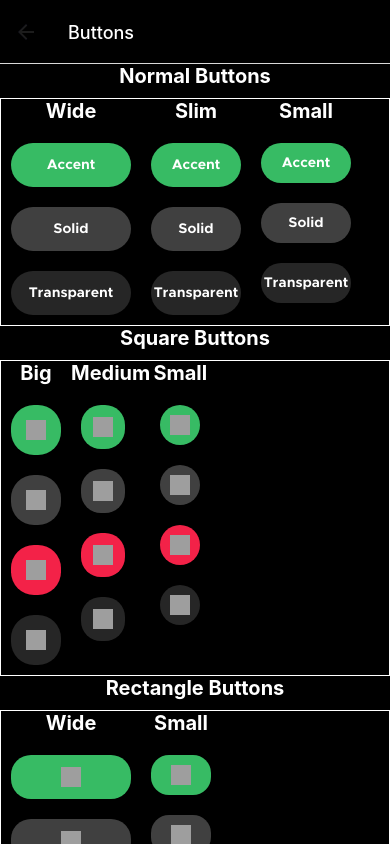
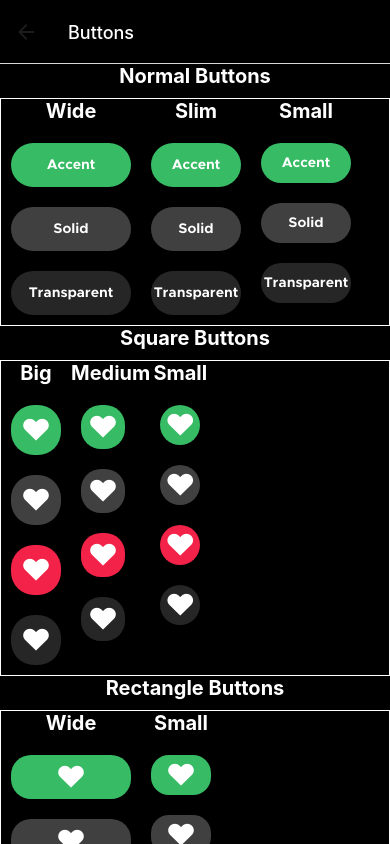
Before and after one commit to Costa-Alexandre/ambient-FE, a React Native app: screen /Buttons in a window 390 px wide. Built offline with nearby package versions, Linux system fonts and the light colour scheme; grey boxes are pictures that could not be loaded.

Commit message:
fixing icons in buttons (instead of image)

```diff
--- a/components/buttons/ButtonRect.js
+++ b/components/buttons/ButtonRect.js
@@ -1,7 +1,8 @@
 import React from 'react';
-import { StyleSheet, Image, View, TouchableOpacity } from 'react-native';
+import { StyleSheet, View, TouchableOpacity } from 'react-native';
 import { useState } from 'react';
 import { globalStyles } from '../../styles/global';
+import CustomIcon from '../icons/CustomIcons';
 
 export default function ButtonRect(props) {
 
@@ -20,7 +21,7 @@ export default function ButtonRect(props) {
         style={[styles.button, globalStyles[props.type], globalStyles[props.size]]}
         onPress={() => onPress(like)}
       >
-        <Image source={require('../../assets/icons/liked-false-icon.png')} style={styles.image} />
+        <CustomIcon name={props.name} size={32} color='#fff' />
       </TouchableOpacity>
     </View>
   );
--- a/components/buttons/ButtonSquare.js
+++ b/components/buttons/ButtonSquare.js
@@ -1,7 +1,8 @@
 import React from 'react';
-import { StyleSheet, Image, View, TouchableOpacity } from 'react-native';
+import { StyleSheet, View, TouchableOpacity } from 'react-native';
 import { useState } from 'react';
 import { globalStyles } from '../../styles/global';
+import CustomIcon from '../icons/CustomIcons';
 
 export default function ButtonSquare(props) {
 
@@ -20,7 +21,7 @@ export default function ButtonSquare(props) {
         style={[styles.button, globalStyles[props.type], globalStyles[props.size]]}
         onPress={() => onPress(like)}
       >
-        <Image source={require('../../assets/icons/liked-false-icon.png')} style={styles.image} />
+        <CustomIcon name={props.name} size={32} color='#fff' />
       </TouchableOpacity>
     </View>
   );
--- a/screens/AllButtons.js
+++ b/screens/AllButtons.js
@@ -32,39 +32,39 @@ export default function AllButtons() {
       <View style={styles.table}>
         <View style={styles.column}>
         <Text style={styles.title}>Big</Text>
-            <ButtonSquare type='accent' size='bigSquare' image='like-icon'/>
-            <ButtonSquare type='solid' size='bigSquare' image='like-icon' />
-            <ButtonSquare type='warning' size='bigSquare' image='like-icon' />
-            <ButtonSquare type='transparent' size='bigSquare' image='like-icon' />
+            <ButtonSquare type='accent' size='bigSquare' name='LikedTrue' />
+            <ButtonSquare type='solid' size='bigSquare' name='LikedTrue'  />
+            <ButtonSquare type='warning' size='bigSquare' name='LikedTrue'  />
+            <ButtonSquare type='transparent' size='bigSquare' name='LikedTrue'  />
         </View>
         <View style={styles.column}>
           <Text style={styles.title}>Medium</Text>
-          <ButtonSquare type='accent' size='mediumSquare' image='like-icon'/>
-          <ButtonSquare type='solid' size='mediumSquare' image='like-icon' />
-          <ButtonSquare type='warning' size='mediumSquare' image='like-icon' />
-          <ButtonSquare type='transparent' size='mediumSquare' image='like-icon' />
+          <ButtonSquare type='accent' size='mediumSquare' name='LikedTrue' />
+          <ButtonSquare type='solid' size='mediumSquare' name='LikedTrue'  />
+          <ButtonSquare type='warning' size='mediumSquare' name='LikedTrue'  />
+          <ButtonSquare type='transparent' size='mediumSquare' name='LikedTrue'  />
         </View>
         <View style={styles.column}>
           <Text style={styles.title}>Small</Text>
-          <ButtonSquare type='accent' size='smallSquare' image='like-icon'/>
-          <ButtonSquare type='solid' size='smallSquare' image='like-icon' />
-          <ButtonSquare type='warning' size='smallSquare' image='like-icon' />
-          <ButtonSquare type='transparent' size='smallSquare' image='like-icon' />
+          <ButtonSquare type='accent' size='smallSquare' name='LikedTrue' />
+          <ButtonSquare type='solid' size='smallSquare' name='LikedTrue'  />
+          <ButtonSquare type='warning' size='smallSquare' name='LikedTrue'  />
+          <ButtonSquare type='transparent' size='smallSquare' name='LikedTrue'  />
         </View>
       </View>
       <Text style={styles.title}>Rectangle Buttons</Text>
       <View style={styles.table}>
         <View style={styles.column}>
         <Text style={styles.title}>Wide</Text>
-            <ButtonRect type='accent' size='wideRect' image='like-icon'/>
-            <ButtonRect type='solid' size='wideRect' image='like-icon' />
-            <ButtonRect type='transparent' size='wideRect' image='like-icon' />
+            <ButtonRect type='accent' size='wideRect' name='LikedTrue' />
+            <ButtonRect type='solid' size='wideRect' name='LikedTrue'  />
+            <ButtonRect type='transparent' size='wideRect' name='LikedTrue'  />
         </View>
         <View style={styles.column}>
           <Text style={styles.title}>Small</Text>
-          <ButtonRect type='accent' size='smallRect' image='like-icon'/>
-          <ButtonRect type='solid' size='smallRect' image='like-icon' />
-          <ButtonRect type='transparent' size='smallRect' image='like-icon' />
+          <ButtonRect type='accent' size='smallRect' name='LikedTrue' />
+          <ButtonRect type='solid' size='smallRect' name='LikedTrue'  />
+          <ButtonRect type='transparent' size='smallRect' name='LikedTrue'  />
         </View>
       </View>
     </ScrollView>
```
